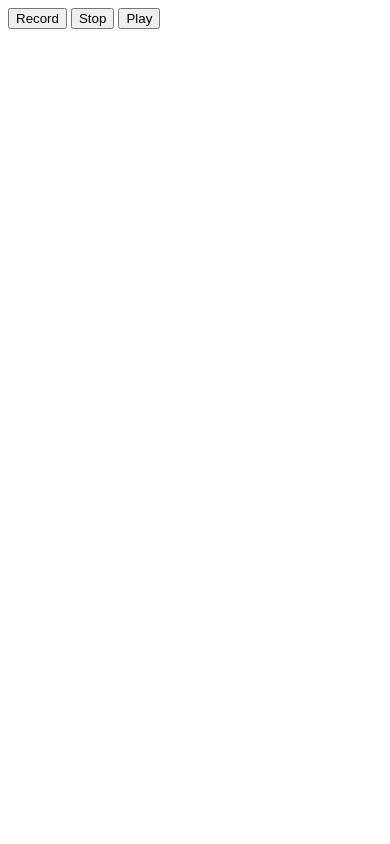
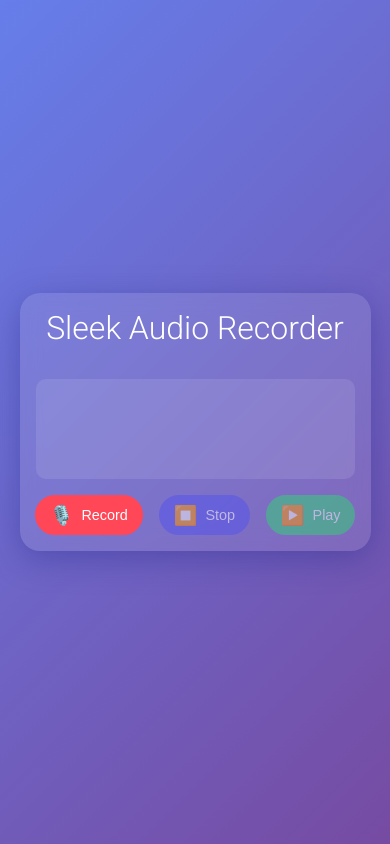
Before and after one commit to itxnargis/cordova-audio-recorder, a website: page www/index.html in a window 390 px wide. Drawn offline with Linux system fonts and the light colour scheme; some packages are replaced by stand-ins of ours.

Commit message:
Feat - Modify style

```diff
--- a/www/css/index.css
+++ b/www/css/index.css
@@ -1,110 +1,122 @@
-/*
- * Licensed to the Apache Software Foundation (ASF) under one
- * or more contributor license agreements.  See the NOTICE file
- * distributed with this work for additional information
- * regarding copyright ownership.  The ASF licenses this file
- * to you under the Apache License, Version 2.0 (the
- * "License"); you may not use this file except in compliance
- * with the License.  You may obtain a copy of the License at
- *
- * http://www.apache.org/licenses/LICENSE-2.0
- *
- * Unless required by applicable law or agreed to in writing,
- * software distributed under the License is distributed on an
- * "AS IS" BASIS, WITHOUT WARRANTIES OR CONDITIONS OF ANY
- * KIND, either express or implied.  See the License for the
- * specific language governing permissions and limitations
- * under the License.
- */
 * {
-    -webkit-tap-highlight-color: rgba(0,0,0,0); /* make transparent link selection, adjust last value opacity 0 to 1.0 */
+    margin: 0;
+    padding: 0;
+    box-sizing: border-box;
 }
 
 body {
-    -webkit-touch-callout: none;                /* prevent callout to copy image, etc when tap to hold */
-    -webkit-text-size-adjust: none;             /* prevent webkit from resizing text to fit */
-    -webkit-user-select: none;                  /* prevent copy paste, to allow, change 'none' to 'text' */
-    background-color:#E4E4E4;
-    background-image:linear-gradient(to bottom, #A7A7A7 0%, #E4E4E4 51%);
-    font-family: system-ui, -apple-system, -apple-system-font, 'Segoe UI', 'Roboto', sans-serif;
-    font-size:12px;
-    height:100vh;
-    margin:0px;
-    padding:0px;
-    /* Padding to avoid the "unsafe" areas behind notches in the screen */
-    padding: env(safe-area-inset-top, 0px) env(safe-area-inset-right, 0px) env(safe-area-inset-bottom, 0px) env(safe-area-inset-left, 0px);
-    text-transform:uppercase;
-    width:100%;
+    font-family: 'Roboto', sans-serif;
+    background: linear-gradient(135deg, #667eea 0%, #764ba2 100%);
+    color: #ffffff;
+    min-height: 100vh;
+    display: flex;
+    justify-content: center;
+    align-items: center;
 }
 
-/* Portrait layout (default) */
-.app {
-    background:url(../img/logo.png) no-repeat center top; /* 170px x 200px */
-    position:absolute;             /* position in the center of the screen */
-    left:50%;
-    top:50%;
-    height:50px;                   /* text area height */
-    width:225px;                   /* text area width */
-    text-align:center;
-    padding:180px 0px 0px 0px;     /* image height is 200px (bottom 20px are overlapped with text) */
-    margin:-115px 0px 0px -112px;  /* offset vertical: half of image height and text area height */
-                                   /* offset horizontal: half of text area width */
-}
-
-/* Landscape layout (with min-width) */
-@media screen and (min-aspect-ratio: 1/1) and (min-width:400px) {
-    .app {
-        background-position:left center;
-        padding:75px 0px 75px 170px;  /* padding-top + padding-bottom + text area = image height */
-        margin:-90px 0px 0px -198px;  /* offset vertical: half of image height */
-                                      /* offset horizontal: half of image width and text area width */
-    }
+.container {
+    width: 90%;
+    max-width: 600px;
+    background: rgba(255, 255, 255, 0.1);
+    backdrop-filter: blur(10px);
+    border-radius: 20px;
+    padding: 2rem;
+    box-shadow: 0 8px 32px 0 rgba(31, 38, 135, 0.37);
 }
 
 h1 {
-    font-size:24px;
-    font-weight:normal;
-    margin:0px;
-    overflow:visible;
-    padding:0px;
-    text-align:center;
+    text-align: center;
+    margin-bottom: 2rem;
+    font-weight: 300;
+    font-size: 2.5rem;
 }
 
-.event {
-    border-radius:4px;
-    color:#FFFFFF;
-    font-size:12px;
-    margin:0px 30px;
-    padding:2px 0px;
+.recorder {
+    display: flex;
+    flex-direction: column;
+    align-items: center;
 }
 
-.event.listening {
-    background-color:#333333;
-    display:block;
+.visualizer {
+    width: 100%;
+    height: 100px;
+    background: rgba(255, 255, 255, 0.1);
+    border-radius: 10px;
+    margin-bottom: 1rem;
+    overflow: hidden;
 }
 
-.event.received {
-    background-color:#4B946A;
-    display:none;
+.controls {
+    display: flex;
+    justify-content: center;
+    gap: 1rem;
 }
 
-#deviceready.ready .event.listening { display: none; }
-#deviceready.ready .event.received { display: block; }
-
-@keyframes fade {
-    from { opacity: 1.0; }
-    50% { opacity: 0.4; }
-    to { opacity: 1.0; }
+.btn {
+    background: none;
+    border: 2px solid #ffffff;
+    color: #ffffff;
+    padding: 0.5rem 1rem;
+    font-size: 1rem;
+    border-radius: 50px;
+    cursor: pointer;
+    transition: all 0.3s ease;
+    display: flex;
+    align-items: center;
+    gap: 0.5rem;
 }
 
-.blink {
-    animation:fade 3000ms infinite;
-    -webkit-animation:fade 3000ms infinite;
+.btn:hover:not(:disabled) {
+    background: rgba(255, 255, 255, 0.1);
 }
 
+.btn:disabled {
+    opacity: 0.5;
+    cursor: not-allowed;
+}
 
-@media screen and (prefers-color-scheme: dark) {
-    body {
-        background-image:linear-gradient(to bottom, #585858 0%, #1B1B1B 51%);
+.btn.record {
+    background: #ff4757;
+    border-color: #ff4757;
+}
+
+.btn.record:hover:not(:disabled) {
+    background: #ff6b81;
+}
+
+.btn.stop {
+    background: #5352ed;
+    border-color: #5352ed;
+}
+
+.btn.stop:hover:not(:disabled) {
+    background: #7472ff;
+}
+
+.btn.play {
+    background: #2ed573;
+    border-color: #2ed573;
+}
+
+.btn.play:hover:not(:disabled) {
+    background: #7bed9f;
+}
+
+.icon {
+    font-size: 1.2rem;
+}
+
+@media (max-width: 480px) {
+    .container {
+        padding: 1rem;
+    }
+
+    h1 {
+        font-size: 2rem;
+    }
+
+    .btn {
+        padding: 0.4rem 0.8rem;
+        font-size: 0.9rem;
     }
 }
--- a/www/index.html
+++ b/www/index.html
@@ -1,14 +1,33 @@
 <!DOCTYPE html>
-<html>
+<html lang="en">
 <head>
     <meta charset="utf-8">
-    <meta name="viewport" content="initial-scale=1, width=device-width, viewport-fit=cover">
-    <title>Audio Recorder</title>
+    <meta name="viewport" content="width=device-width, initial-scale=1.0, viewport-fit=cover">
+    <title>Sleek Audio Recorder</title>
+    <link href="https://fonts.googleapis.com/css2?family=Roboto:wght@300;400;700&display=swap" rel="stylesheet">
+    <link rel="stylesheet" href="css/index.css">
 </head>
 <body>
-    <button id="recordButton">Record</button>
-    <button id="stopButton">Stop</button>
-    <button id="playButton">Play</button>
+    <div class="container">
+        <h1>Sleek Audio Recorder</h1>
+        <div class="recorder">
+            <div class="visualizer" id="visualizer"></div>
+            <div class="controls">
+                <button id="recordButton" class="btn record">
+                    <span class="icon">🎙️</span>
+                    <span class="text">Record</span>
+                </button>
+                <button id="stopButton" class="btn stop" disabled>
+                    <span class="icon">⏹️</span>
+                    <span class="text">Stop</span>
+                </button>
+                <button id="playButton" class="btn play" disabled>
+                    <span class="icon">▶️</span>
+                    <span class="text">Play</span>
+                </button>
+            </div>
+        </div>
+    </div>
     <script src="cordova.js"></script>
     <script src="js/index.js"></script>
 </body>
--- a/www/js/index.js
+++ b/www/js/index.js
@@ -2,11 +2,26 @@ document.addEventListener('deviceready', onDeviceReady, false);
 
 let mediaRec;
 const audioFile = 'myrecording.mp3';
+let isRecording = false;
+let visualizer;
 
 function onDeviceReady() {
-    document.getElementById('recordButton').addEventListener('click', startRecording);
-    document.getElementById('stopButton').addEventListener('click', stopRecording);
-    document.getElementById('playButton').addEventListener('click', playRecording);
+    const recordButton = document.getElementById('recordButton');
+    const stopButton = document.getElementById('stopButton');
+    const playButton = document.getElementById('playButton');
+    visualizer = document.getElementById('visualizer');
+
+    recordButton.addEventListener('click', toggleRecording);
+    stopButton.addEventListener('click', stopRecording);
+    playButton.addEventListener('click', playRecording);
+}
+
+function toggleRecording() {
+    if (!isRecording) {
+        startRecording();
+    } else {
+        stopRecording();
+    }
 }
 
 function startRecording() {
@@ -16,19 +31,70 @@ function startRecording() {
         (err) => console.error("Recording failed: " + err.code)
     );
     mediaRec.startRecord();
+    isRecording = true;
+    updateUI(true);
+    startVisualization();
 }
 
 function stopRecording() {
     if (mediaRec) {
         mediaRec.stopRecord();
+        isRecording = false;
+        updateUI(false);
+        stopVisualization();
     }
 }
 
 function playRecording() {
     const path = cordova.file.externalDataDirectory + audioFile;
     const media = new Media(path,
-        () => console.log("Playback successful"),
+        () => {
+            console.log("Playback successful");
+            updateUI(false);
+        },
         (err) => console.error("Playback failed: " + err.code)
     );
     media.play();
+    updateUI(true, true);
 }
+
+function updateUI(recording, playing = false) {
+    const recordButton = document.getElementById('recordButton');
+    const stopButton = document.getElementById('stopButton');
+    const playButton = document.getElementById('playButton');
+
+    recordButton.disabled = recording || playing;
+    stopButton.disabled = !recording && !playing;
+    playButton.disabled = recording || playing;
+
+    recordButton.querySelector('.text').textContent = recording ? 'Recording...' : 'Record';
+    playButton.querySelector('.text').textContent = playing ? 'Playing...' : 'Play';
+}
+
+function startVisualization() {
+    let bars = 30;
+    visualizer.innerHTML = '';
+    for (let i = 0; i < bars; i++) {
+        let bar = document.createElement('div');
+        bar.style.width = (100 / bars) + '%';
+        bar.style.height = '100%';
+        bar.style.display = 'inline-block';
+        bar.style.background = 'rgba(255, 255, 255, 0.5)';
+        visualizer.appendChild(bar);
+    }
+    animateVisualizer();
+}
+
+function animateVisualizer() {
+    if (!isRecording) return;
+    const bars = visualizer.children;
+    for (let bar of bars) {
+        let height = Math.random() * 100;
+        bar.style.height = height + '%';
+    }
+    requestAnimationFrame(animateVisualizer);
+}
+
+function stopVisualization() {
+    visualizer.innerHTML = '';
+}
```
